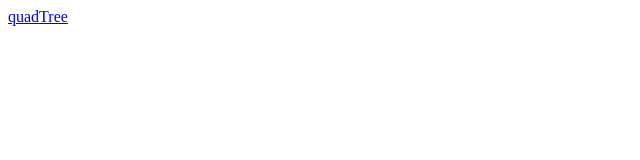
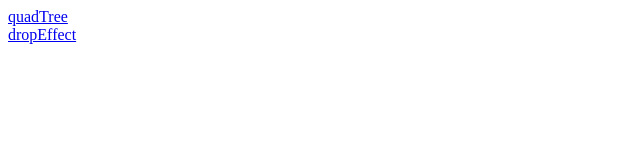
Before and after one commit to H4sh3/Evolv3, a website: page index.html in a window 1280 px wide. Shown: the full height of the page, 0-640 px from the left. Drawn offline with Linux system fonts and the light colour scheme.

Commit message:
add dropEffect to main index

```diff
--- a/index.html
+++ b/index.html
@@ -1 +1,3 @@
 <a href="/quadTree">quadTree</a>
+<br/>
+<a href="/dropEffect">dropEffect</a>
```
